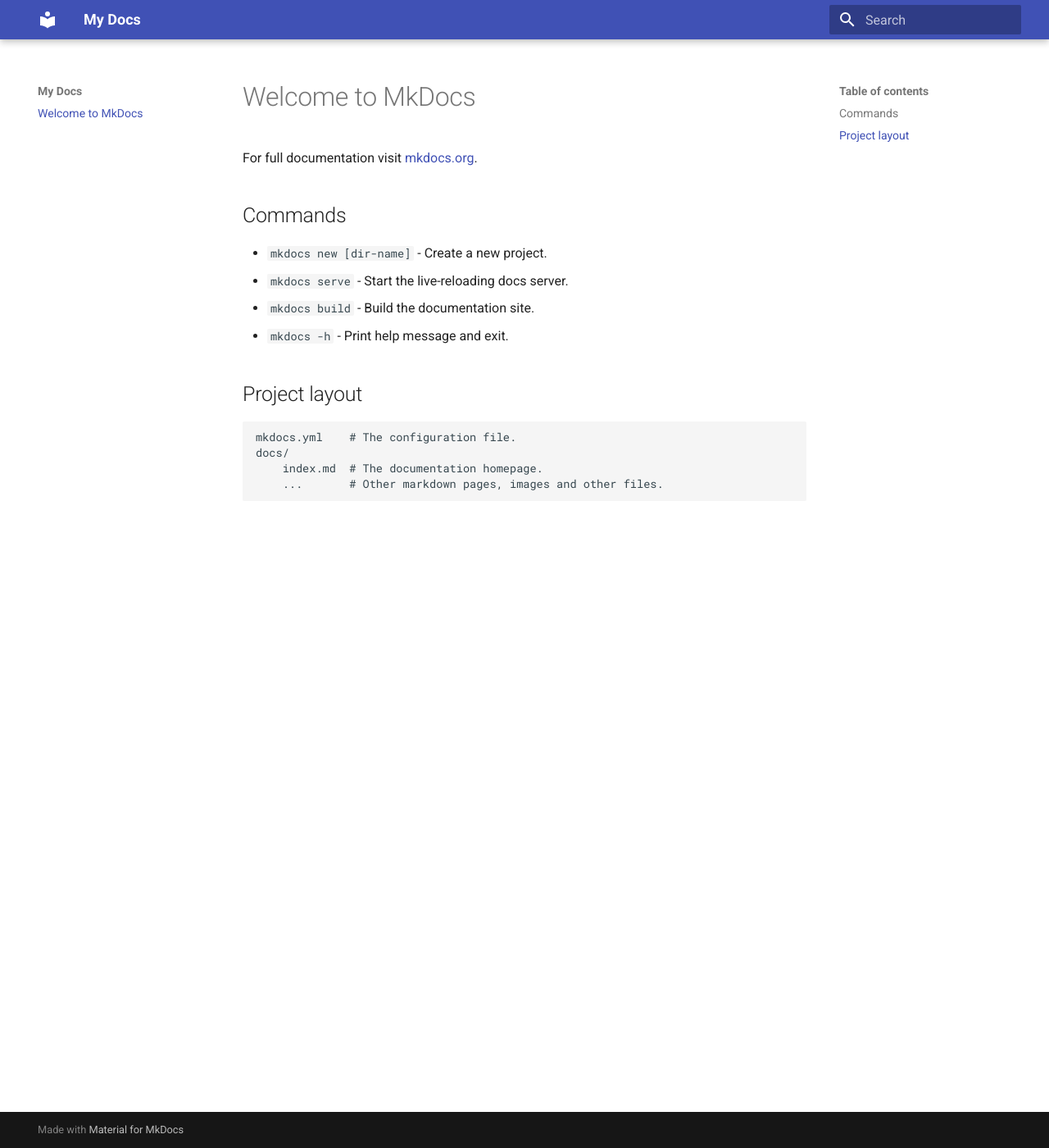
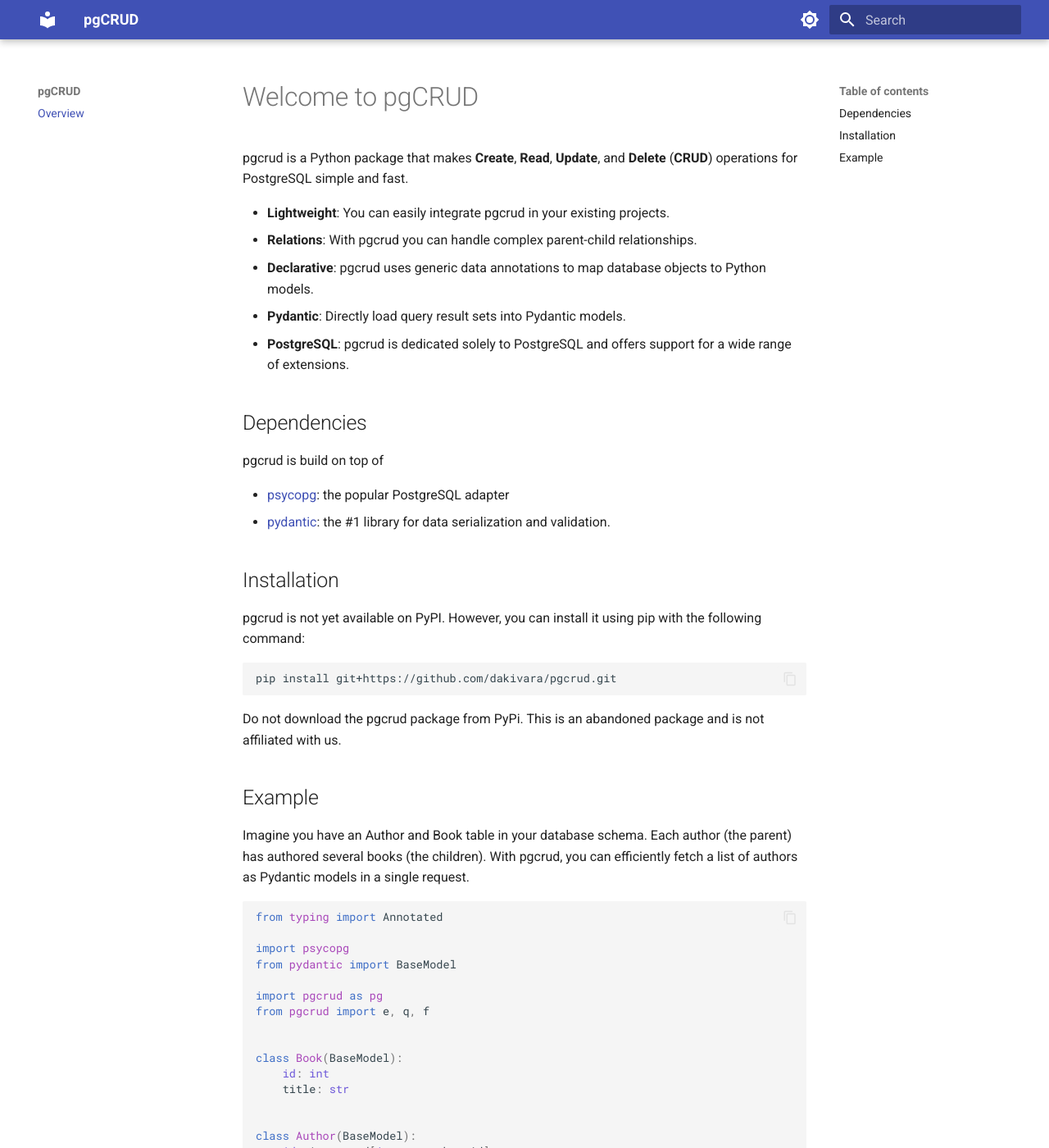
Before and after one commit to dakivara/pgcrud, an MkDocs documentation site: the page built from docs/index.md, in a window 1280 px wide and 1400 px high. Shown: the whole window at 82% size. Built offline with MkDocs 1.6.1 and Material for MkDocs 9.7.7, drawn with Linux system fonts in a browser that asks for light colours; some of the changed text lies outside the part shown.

Commit message:
update docs

````diff
--- a/docs/index.md
+++ b/docs/index.md
@@ -1,17 +1,68 @@
-# Welcome to MkDocs
+# Welcome to pgCRUD
 
-For full documentation visit [mkdocs.org](https://www.mkdocs.org).
+pgcrud is a Python package that makes **Create**, **Read**, **Update**, and **Delete** (**CRUD**) operations for PostgreSQL simple and fast.
 
-## Commands
+- **Lightweight**: You can easily integrate pgcrud in your existing projects.
+- **Relations**: With pgcrud you can handle complex parent-child relationships.
+- **Declarative**: pgcrud uses generic data annotations to map database objects to Python models.
+- **Pydantic**: Directly load query result sets into Pydantic models.
+- **PostgreSQL**: pgcrud is dedicated solely to PostgreSQL and offers support for a wide range of extensions.
 
-* `mkdocs new [dir-name]` - Create a new project.
-* `mkdocs serve` - Start the live-reloading docs server.
-* `mkdocs build` - Build the documentation site.
-* `mkdocs -h` - Print help message and exit.
+## Dependencies
 
-## Project layout
+pgcrud is build on top of
 
-    mkdocs.yml    # The configuration file.
-    docs/
-        index.md  # The documentation homepage.
-        ...       # Other markdown pages, images and other files.
+- [psycopg](https://www.psycopg.org): the popular PostgreSQL adapter
+- [pydantic](https://docs.pydantic.dev/latest/): the #1 library for data serialization and validation.
+
+## Installation
+
+pgcrud is not yet available on PyPI. However, you can install it using pip with the following command:
+
+```
+pip install git+https://github.com/dakivara/pgcrud.git
+```
+
+Do not download the pgcrud package from PyPi. This is an abandoned package and is not affiliated with us.
+
+
+## Example
+
+Imagine you have an Author and Book table in your database schema. Each author (the parent) has authored several books (the children).
+With pgcrud, you can efficiently fetch a list of authors as Pydantic models in a single request.
+
+```python
+from typing import Annotated
+
+import psycopg
+from pydantic import BaseModel
+
+import pgcrud as pg
+from pgcrud import e, q, f
+
+
+class Book(BaseModel):
+    id: int
+    title: str
+
+
+class Author(BaseModel):
+    id: Annotated[int, e.author.id]
+    name: Annotated[str, e.author.name]
+    books: Annotated[list[Book], e.author_books.books]
+
+
+with psycopg.connect('YOUR-CONN-STR') as conn:
+    with conn.cursor() as cursor:
+        authors = pg.get_many(
+            cursor=cursor,
+            select=Author,
+            from_=e.author.
+                JOIN(
+                    q.SELECT((e.author_id, f.json_agg(e.book).AS('books'))).
+                    FROM(e.book).
+                    GROUP_BY(e.author_id).
+                    AS('author_books')
+                ).ON(e.author.id == e.author_books.author_id),
+        )
+```
--- a/mkdocs.yml
+++ b/mkdocs.yml
@@ -1,3 +1,31 @@
-site_name: My Docs
+site_name: pgCRUD
+
 theme:
   name: material
+  features:
+    - content.code.copy
+  palette:
+
+    # Palette toggle for light mode
+    - scheme: default
+      toggle:
+        icon: material/brightness-7
+        name: Switch to dark mode
+
+    # Palette toggle for dark mode
+    - scheme: slate
+      toggle:
+        icon: material/brightness-4
+        name: Switch to light mode
+
+nav:
+  - Overview: index.md
+
+markdown_extensions:
+  - pymdownx.highlight:
+      anchor_linenums: true
+      line_spans: __span
+      pygments_lang_class: true
+  - pymdownx.inlinehilite
+  - pymdownx.snippets
+  - pymdownx.superfences
````
